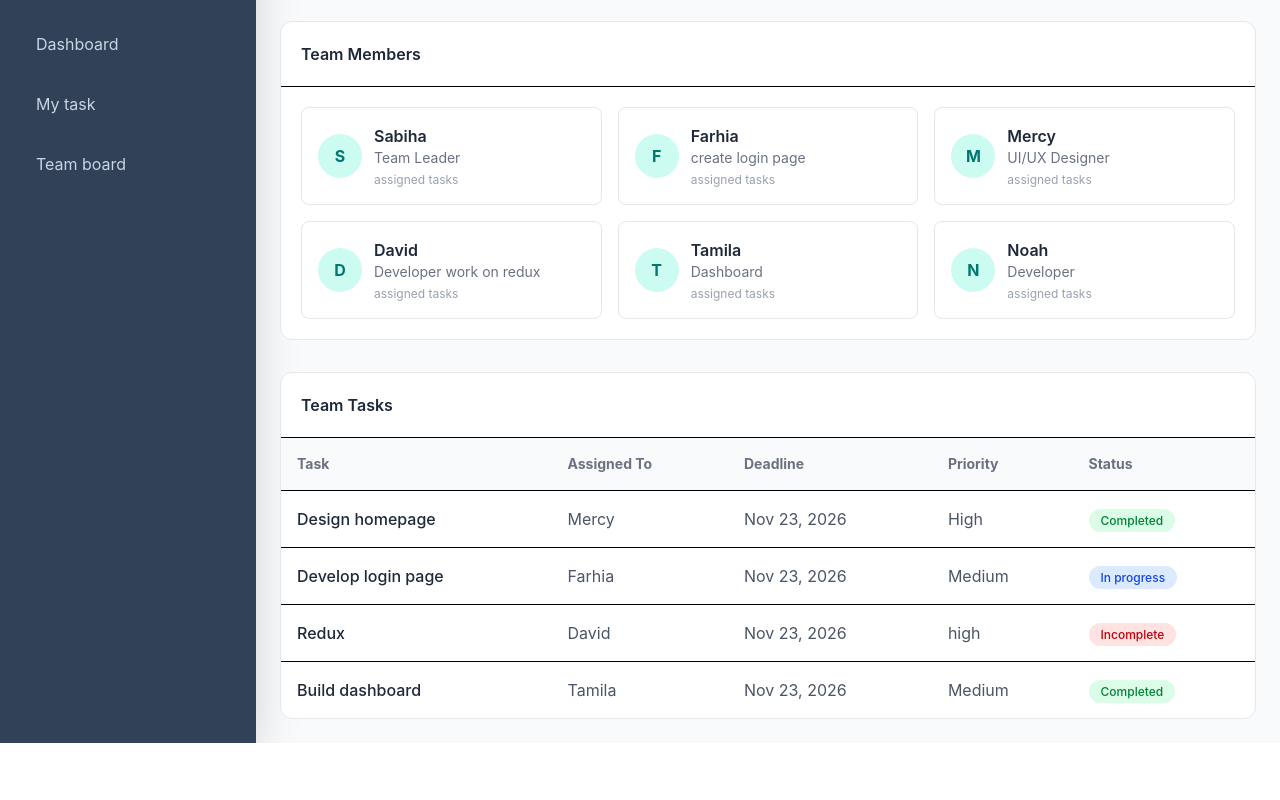
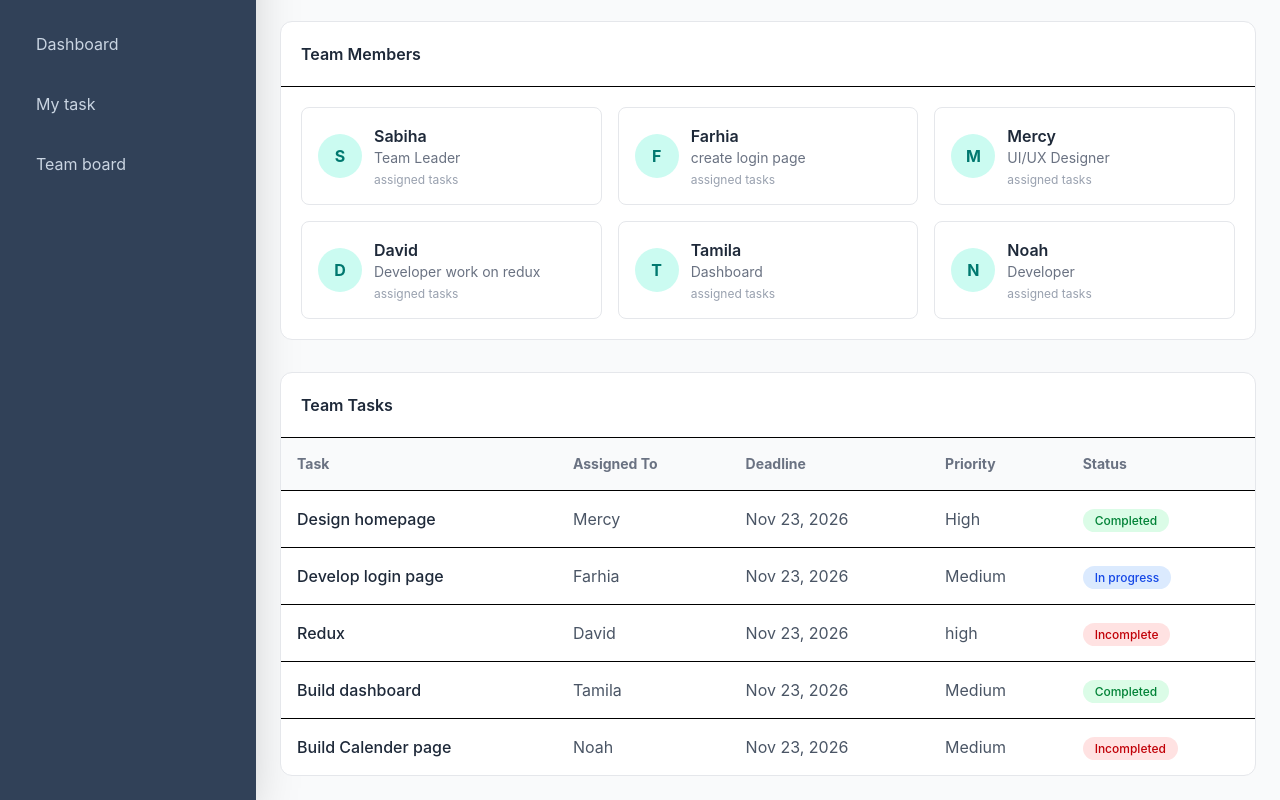
Before and after one commit to David-Mwonge123/team-flow, a React (Vite) app: page /teamboard in a window 1280 px wide. Shown: the part 221-1021 px from the top of the page. Before the commit the page ends 964 px from the top, so only its background shows below. Built offline with nearby package versions, Linux system fonts and the light colour scheme.

Commit message:
add one more team member

```diff
--- a/src/pages/Teamboard.jsx
+++ b/src/pages/Teamboard.jsx
@@ -43,6 +43,14 @@ const teamTasks = [
         deadline: "Nov 23, 2026",
         priority: "Medium",
         status: "Completed",
+    },
+    {
+        id: 6,
+        title: "Build Calender page",
+        assigned: "Noah",
+        deadline: "Nov 23, 2026",
+        priority: "Medium",
+        status: "Incompleted",
     },
 ];
 
```
